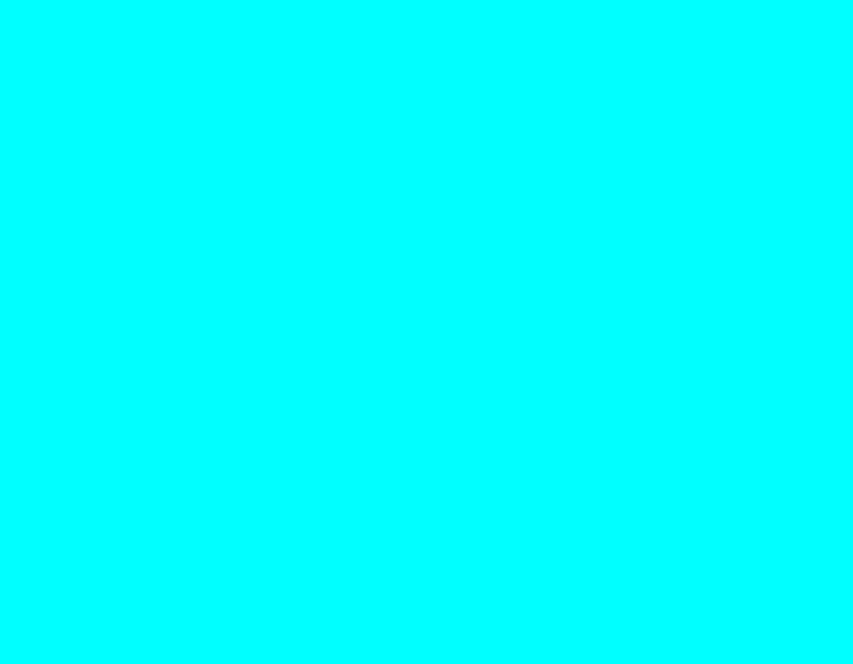
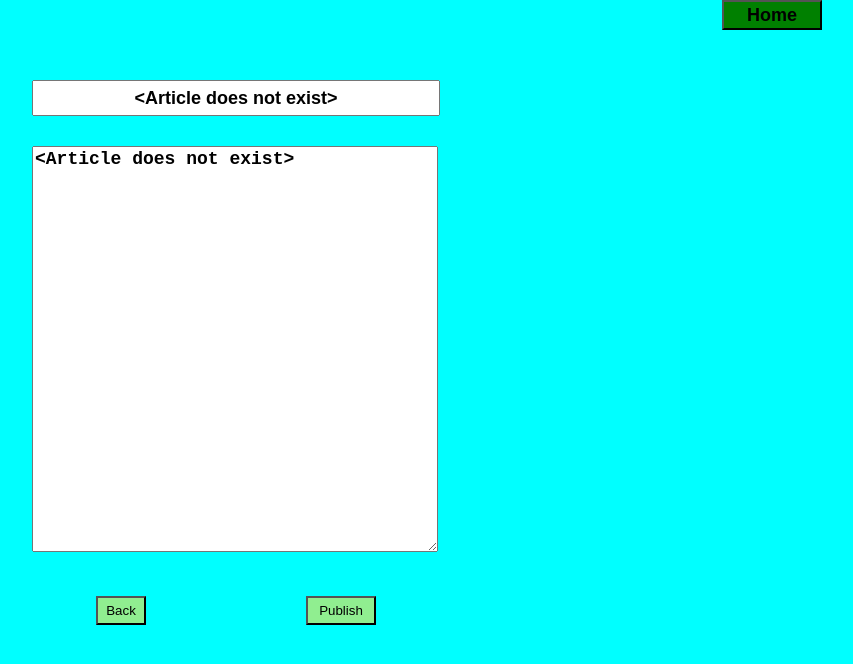
Before and after one commit to sachvarghese/ReactMini, a React (Create React App) app in the folder my-app/: page /editarticle/1/1 in a window 1280 px wide. Shown: the top 664 px of the page, without its empty margins (408-1261 px from the left). Built offline with nearby package versions, Linux system fonts and the light colour scheme.

Commit message:
18.06.02: Functionality done
Signed-off-by: Antony S Varghese <A-8811@ibsplc.com>

```diff
--- a/my-app/src/App.js
+++ b/my-app/src/App.js
@@ -9,6 +9,8 @@ import SearchPage from './components/SearchPage';
 import AddPage from './components/AddPage';
 import {v4 as uuid} from 'uuid';
 import ViewPage from './components/ViewPage';
+import EditPage from './components/EditPage';
+
 
 class App extends Component {
 
@@ -64,7 +66,7 @@ class App extends Component {
     console.log(id)
     this.setState(
       {
-        arts: [...this.state.arts.filter(art => art.id!==id)]
+        articles: [...this.state.articles.filter(article => article.id!==id)]
       }
     );
     console.log(this.state.arts)
@@ -82,6 +84,17 @@ class App extends Component {
         users: [...this.state.users]
       }
     )
+  }
+
+  editArticle = (title, content, id) => {
+    this.setState( {articles: this.state.articles.map(article=> {
+      if(id===article.id) {
+        article.title = title;
+        article.content = content;
+      }
+      return article;
+    })
+  });
   }
 
   render() {
@@ -112,9 +125,16 @@ class App extends Component {
         </React.Fragment> )}/>
 
         <Route path="/viewarticle/:id/:articleid" render={props=>(<React.Fragment>
-        <ViewPage {...props} articles={this.state.articles}/>
+        <ViewPage {...props} articles={this.state.articles} delArticle={this.delArticle}/>
         </React.Fragment> )}/>
+
+        <Route path="/editarticle/:id/:articleid" render={props=>(<React.Fragment>
+        <EditPage {...props} articles={this.state.articles} editArticle={this.editArticle}/>
+        </React.Fragment> )}/>
+
         </Router>
+
+
 
     );
   }
--- a/my-app/src/components/EditPage.js
+++ b/my-app/src/components/EditPage.js
@@ -0,0 +1,114 @@
+import React, { Component } from 'react';
+import { withRouter } from 'react-router-dom';
+
+class EditPage extends Component {
+
+    state = {
+        title:'<Article does not exist>',
+        content:'<Article does not exist>'
+    }
+    onChange = (e) => {
+        this.setState({
+            [e.target.name]: e.target.value
+        }
+        );
+    }
+
+    publishClick = () => {
+        console.log(this.props);
+        this.props.editArticle(this.state.title, this.state.content, this.props.match.params.articleid);
+        this.backClick();
+    }
+
+    backClick = () => {
+        this.props.history.push('/viewarticle/' + this.props.match.params.id + '/' +this.props.match.params.articleid);
+    }
+
+    homeClick = () => {
+        this.props.history.push('/articleview/' + this.props.match.params.id);
+    }
+
+    getTitle = () =>{
+        console.log("got title")
+        for(var i=0; i<this.props.articles.length;i++) {
+            if(this.props.articles[i].id===this.props.match.params.articleid) {
+                this.setState({
+                    title: this.props.articles[i].title,
+                    content: this.props.articles[i].content
+                });
+                console.log(this.props.articles[i].title)
+            }
+        }
+    }
+
+    componentDidMount = () =>{
+        console.log(this.getTitle());
+    }
+    render() {
+        return (
+            <div>
+            <button style={homeStyle} onClick={this.homeClick}> Home</button>
+
+            <div style={{marginLeft: (window.innerWidth/2)-centerBoxText.width/2}}>
+             <input type="text" name="title" style={centerBoxText} value={this.state.title} onChange={this.onChange}/>
+             <br/>
+             <textarea type="text" name="content" style={centerBoxContent} value={this.state.content} onChange={this.onChange}/>
+             <br/>
+             <button style={backBtnStyle} onClick={this.backClick}>Back</button>
+             <button style={publishBtnStyle} onClick={this.publishClick}>Publish</button>
+            </div>
+            </div>
+        );
+    }
+}
+
+const centerBoxText = {
+    textAlign: 'center',
+    fontWeight: 'bold',
+    fontSize: 18,
+    width: 400,
+    height: 30,
+    marginTop: (window.innerHeight/10)
+}
+
+const centerBoxContent = {
+    textAlign:'left',
+    fontWeight: 'bold',
+    fontSize: 18,
+    marginTop: 0,
+    width: 400,
+    height: 400,
+    marginTop: (window.innerHeight/10)-50
+}
+
+const homeStyle = {
+    cursor: 'pointer',
+    textAlign: 'center',
+    fontWeight: 'bold',
+    fontSize: 18,
+    backgroundColor: 'green',
+    width: 100,
+    height:30,
+    radius:10,
+    float: 'right',
+    marginRight:50
+}
+
+const publishBtnStyle = {
+    width: 70,
+    backgroundColor:'lightgreen',
+    padding: '5px',
+    marginLeft:window.innerWidth/8,
+    marginTop: window.innerHeight/20,
+    cursor: 'pointer'
+}
+
+const backBtnStyle = {
+    width: 50,
+    backgroundColor:'lightgreen',
+    padding: '5px',
+    marginLeft:window.innerWidth/20,
+    marginTop: window.innerHeight/20,
+    cursor: 'pointer'
+}
+export default withRouter(EditPage);
--- a/my-app/src/components/ViewPage.js
+++ b/my-app/src/components/ViewPage.js
@@ -6,6 +6,18 @@ class ViewPage extends Component {
     state = {
         title:'<Article does not exist>',
         content:'<Article does not exist>'
+    }
+
+    deleteClick = () => {
+        this.props.delArticle(this.props.match.params.articleid);
+        this.setState({
+            title: '<The article has been deleted>',
+            content: '<The article has been deleted>'
+        });
+    }
+
+    editClick = () => {
+        this.props.history.push('/editArticle/' + this.props.match.params.id + '/' + this.props.match.params.articleid);
     }
 
     backClick = () => {
@@ -43,8 +55,8 @@ class ViewPage extends Component {
              <textarea type="text" name="content" style={centerBoxContent} value={this.state.content} readOnly />
              <br/>
              <button style={backBtnStyle} onClick={this.backClick}>Back</button>
-             <button style={editBtnStyle}>Edit</button>
-             <button style={deleteBtnStyle}>Delete</button>
+             <button style={editBtnStyle} onClick={this.editClick}>Edit</button>
+             <button style={deleteBtnStyle} onClick={this.deleteClick}>Delete</button>
             </div>
             </div>
         );
@@ -85,7 +97,7 @@ const homeStyle = {
 
 const backBtnStyle = {
     width: 50,
-    backgroundColor:'green',
+    backgroundColor:'lightgreen',
     padding: '5px',
     marginLeft:window.innerWidth/20,
     marginTop: window.innerHeight/20,
```
